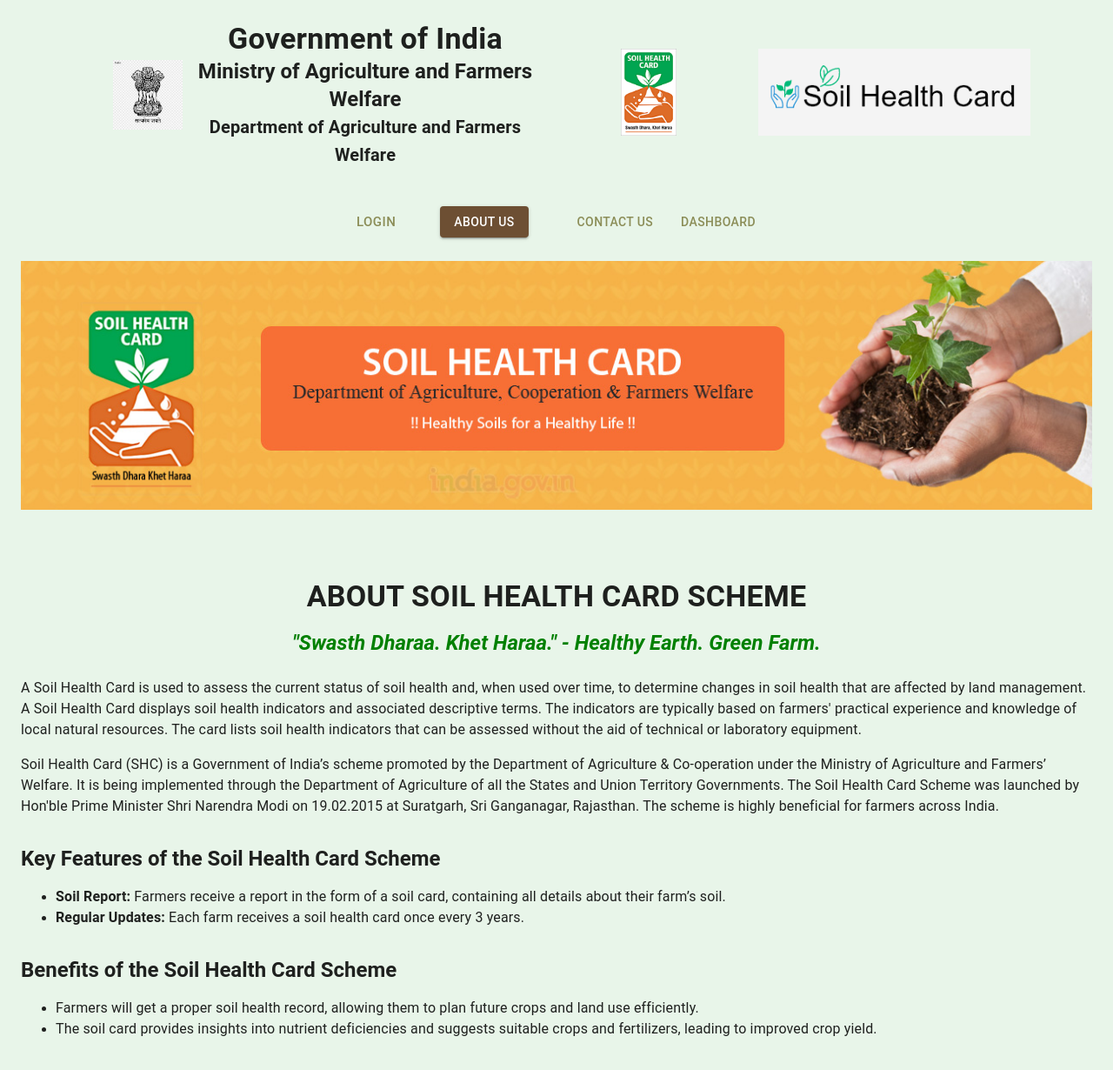
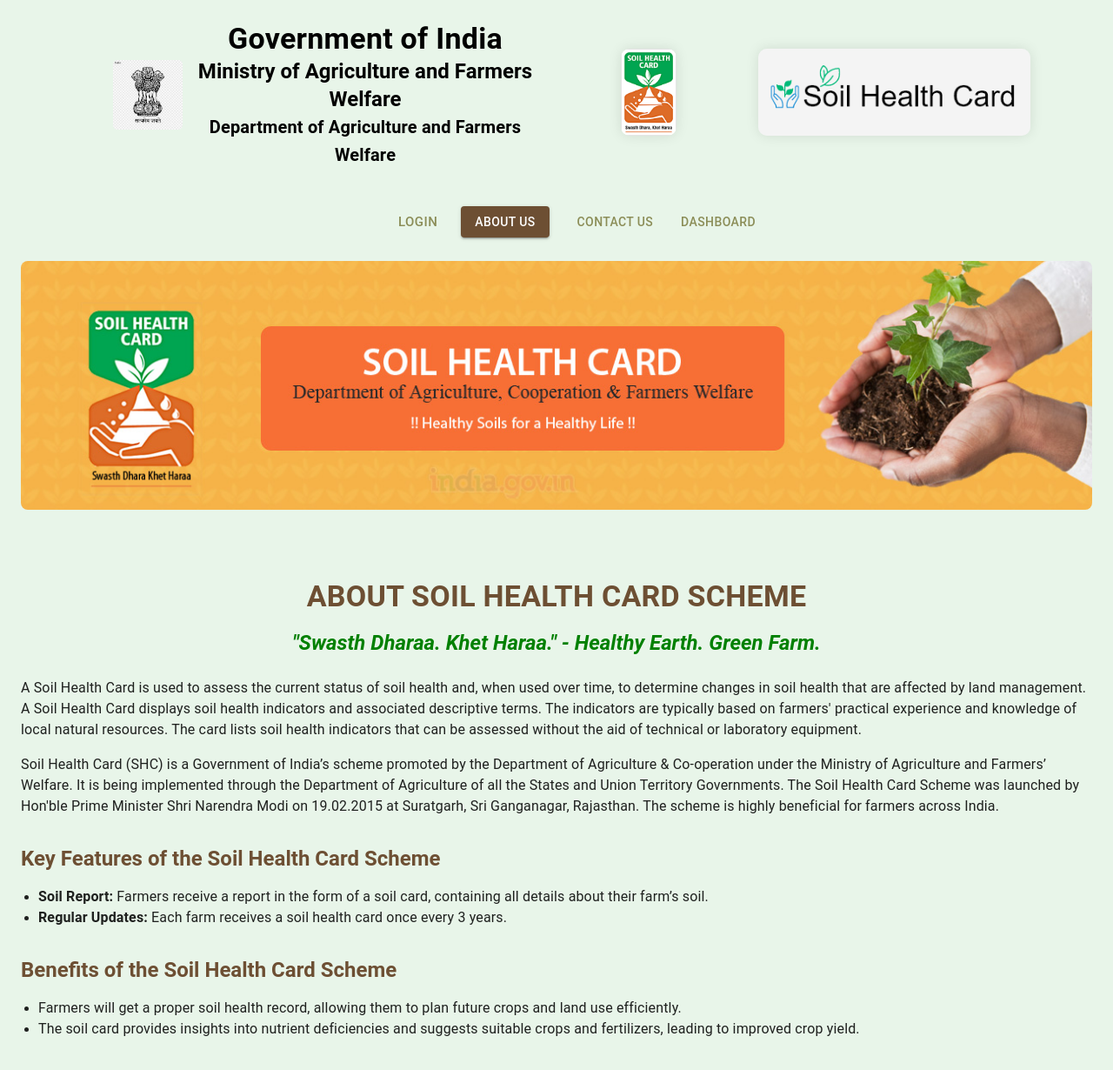
Before and after one commit to ananyapoojary/soil-health-card, a React (Create React App) app: page /about in a window 1280 px wide. Shown: the top 1230 px of the page at 87% size. Built offline with nearby package versions, Linux system fonts and the light colour scheme.

Commit message:
contact us page basic w tabs

```diff
--- a/src/pages/AboutUs.js
+++ b/src/pages/AboutUs.js
@@ -8,31 +8,37 @@ const AboutUs = () => {
 
   return (
     <Container maxWidth="xl">
-
-
       {/* Header Section */}
       <Grid container spacing={5} alignItems="center" justifyContent="center" py={3}>
         {/* Government Emblem & Title */}
         <Grid item xs={12} md={5} display="flex" alignItems="center" justifyContent={isSmallScreen ? "center" : "flex-start"}>
           <img
             src="/images/indian-emblem.jpeg"
-            alt="Indian Emblem representing the Government of India"
-            style={{ height: "80px", marginRight: "10px" }}
+            alt="Indian Emblem"
+            style={{ height: "80px", marginRight: "10px", borderRadius: "5px" }}
           />
           <Box textAlign="center">
-            <Typography variant="h4" fontWeight="bold">Government of India</Typography>
-            <Typography variant="h5" fontWeight="bold">Ministry of Agriculture and Farmers Welfare</Typography>
-            <Typography variant="h6" fontWeight="bold">Department of Agriculture and Farmers Welfare</Typography>
+            <Typography variant="h4" fontWeight="bold" color="black">Government of India</Typography>
+            <Typography variant="h5" fontWeight="bold" color="black">Ministry of Agriculture and Farmers Welfare</Typography>
+            <Typography variant="h6" fontWeight="bold" color="black">Department of Agriculture and Farmers Welfare</Typography>
           </Box>
         </Grid>
 
         {/* Soil Health Card Logos */}
         <Grid item xs={6} md={2} textAlign="center">
-          <img src="/images/soil-logo.png" alt="Soil Health Card Logo" style={{ height: "100px" }} />
+          <img
+            src="/images/soil-logo.png"
+            alt="Soil Health Card Logo"
+            style={{ height: "100px", borderRadius: "10px", boxShadow: "0 0 15px rgba(0, 0, 0, 0.1)" }}
+          />
         </Grid>
 
         <Grid item xs={6} md={3} textAlign="center">
-          <img src="/images/soil-health-card.png" alt="Soil Health Card Icon" style={{ height: "100px" }} />
+          <img
+            src="/images/soil-health-card.png"
+            alt="Soil Health Card Icon"
+            style={{ height: "100px", borderRadius: "10px", boxShadow: "0 0 15px rgba(0, 0, 0, 0.1)" }}
+          />
         </Grid>
 
         {/* Navigation Buttons */}
@@ -40,7 +46,7 @@ const AboutUs = () => {
           <Button variant="text" color="secondary" size="large" onClick={() => navigate("/login")}>
             Login
           </Button>
-          <Button variant="contained" color="primary" sx={{ mx: 5 }} onClick={() => navigate("/about")}>
+          <Button variant="contained" color="primary" sx={{ mx: 2 }} onClick={() => navigate("/about")}>
             About Us
           </Button>
           <Button variant="text" color="secondary" sx={{ mx: 1 }} onClick={() => navigate("/contact")}>
@@ -57,13 +63,13 @@ const AboutUs = () => {
         <img
           src="/images/abt-img.jpg"
           alt="About Soil Health Card"
-          style={{ width: "100%", height: "auto", maxHeight: "400px" }}
+          style={{ width: "100%", height: "auto", maxHeight: "400px", objectFit: "cover", borderRadius: "8px" }}
         />
       </Box>
 
       {/* About Soil Health Card Scheme */}
       <Box sx={{ py: 5 }}>
-        <Typography variant="h4" fontWeight="bold" textAlign="center" mb={2}>
+        <Typography variant="h4" fontWeight="bold" textAlign="center" mb={2} color="primary">
           ABOUT SOIL HEALTH CARD SCHEME
         </Typography>
         <Typography variant="h5" color="green" textAlign="center" fontStyle="italic" fontWeight="bold">
@@ -80,10 +86,10 @@ const AboutUs = () => {
 
         {/* Key Features Section */}
         <Box mt={4}>
-          <Typography variant="h5" fontWeight="bold" mb={2}>
+          <Typography variant="h5" fontWeight="bold" mb={2} color="primary">
             Key Features of the Soil Health Card Scheme
           </Typography>
-          <ul>
+          <ul style={{ paddingLeft: "20px" }}>
             <li>
               <Typography variant="body1">
                 <strong>Soil Report:</strong> Farmers receive a report in the form of a soil card, containing all details about their farm’s soil.
@@ -99,10 +105,10 @@ const AboutUs = () => {
 
         {/* Benefits Section */}
         <Box mt={4}>
-          <Typography variant="h5" fontWeight="bold" mb={2}>
+          <Typography variant="h5" fontWeight="bold" mb={2} color="primary">
             Benefits of the Soil Health Card Scheme
           </Typography>
-          <ul>
+          <ul style={{ paddingLeft: "20px" }}>
             <li>
               <Typography variant="body1">
                 Farmers will get a proper soil health record, allowing them to plan future crops and land use efficiently.
--- a/src/pages/ContactUs.js
+++ b/src/pages/ContactUs.js
@@ -0,0 +1,108 @@
+import React, { useState } from "react";
+import { Container, Grid, Box, Typography, Button, Tabs, Tab } from "@mui/material";
+import { useNavigate } from "react-router-dom";
+
+const ContactUs = () => {
+  const [selectedTab, setSelectedTab] = useState(0);
+  const navigate = useNavigate();
+  const isSmallScreen = window.innerWidth < 600; // Responsive check
+
+  // Handle tab change
+  const handleTabChange = (event, newValue) => {
+    setSelectedTab(newValue);
+  };
+
+  return (
+    <Container maxWidth="xl">
+      {/* Header Section */}
+      <Grid container spacing={5} alignItems="center" justifyContent="center" py={3}>
+        {/* Government Emblem & Title */}
+        <Grid item xs={12} md={5} display="flex" alignItems="center" justifyContent={isSmallScreen ? "center" : "flex-start"}>
+          <img
+            src="/images/indian-emblem.jpeg"
+            alt="Indian Emblem"
+            style={{ height: "80px", marginRight: "10px", borderRadius: "5px" }}
+          />
+          <Box textAlign="center">
+            <Typography variant="h4" fontWeight="bold" color="black">Government of India</Typography>
+            <Typography variant="h5" fontWeight="bold" color="black">Ministry of Agriculture and Farmers Welfare</Typography>
+            <Typography variant="h6" fontWeight="bold" color="black">Department of Agriculture and Farmers Welfare</Typography>
+          </Box>
+        </Grid>
+
+        {/* Soil Health Card Logos */}
+        <Grid item xs={6} md={2} textAlign="center">
+          <img
+            src="/images/soil-logo.png"
+            alt="Soil Health Card Logo"
+            style={{ height: "100px", borderRadius: "10px", boxShadow: "0 0 15px rgba(0, 0, 0, 0.1)" }}
+          />
+        </Grid>
+
+        <Grid item xs={6} md={3} textAlign="center">
+          <img
+            src="/images/soil-health-card.png"
+            alt="Soil Health Card Icon"
+            style={{ height: "100px", borderRadius: "10px", boxShadow: "0 0 15px rgba(0, 0, 0, 0.1)" }}
+          />
+        </Grid>
+
+        {/* Navigation Buttons */}
+        <Grid item xs={12} md={5} display="flex" justifyContent={isSmallScreen ? "center" : "flex-end"} alignItems="center">
+          <Button variant="text" color="secondary" size="large" onClick={() => navigate("/login")}>
+            Login
+          </Button>
+          <Button variant="text" color="secondary" sx={{ mx: 1 }} onClick={() => navigate("/about")}>
+            About Us
+          </Button>
+          <Button variant="contained" color="primary" sx={{ mx: 1 }} onClick={() => navigate("/contact")}>
+            Contact Us
+          </Button>
+          <Button variant="text" color="secondary" sx={{ mx: 1 }} onClick={() => navigate("/")}>
+            Dashboard
+          </Button>
+        </Grid>
+      </Grid>
+
+      {/* Tabs Section */}
+      <Box sx={{ width: "100%", mt: 4 }}>
+        <Tabs value={selectedTab} onChange={handleTabChange} centered>
+          <Tab label="DAC & FW and ICAR Officers" />
+          <Tab label="NIC Officers" />
+          <Tab label="Agriculture/Horticulture Ministers and Secretaries of States" />
+          <Tab label="State Nodal Officers" />
+        </Tabs>
+
+        {/* Tab Content */}
+        <Box sx={{ mt: 2 }}>
+          {selectedTab === 0 && (
+            <Typography variant="body1">
+              {/* Content for DAC & FW and ICAR Officers */}
+              Details about DAC & FW and ICAR Officers.
+            </Typography>
+          )}
+          {selectedTab === 1 && (
+            <Typography variant="body1">
+              {/* Content for NIC Officers */}
+              Details about NIC Officers.
+            </Typography>
+          )}
+          {selectedTab === 2 && (
+            <Typography variant="body1">
+              {/* Content for Agriculture/Horticulture Ministers and Secretaries of States */}
+              Details about Agriculture/Horticulture Ministers and Secretaries of States.
+            </Typography>
+          )}
+          {selectedTab === 3 && (
+            <Typography variant="body1">
+              {/* Content for State Nodal Officers */}
+              Details about State Nodal Officers.
+            </Typography>
+          )}
+        </Box>
+      </Box>
+    </Container>
+  );
+};
+
+export default ContactUs;
```
